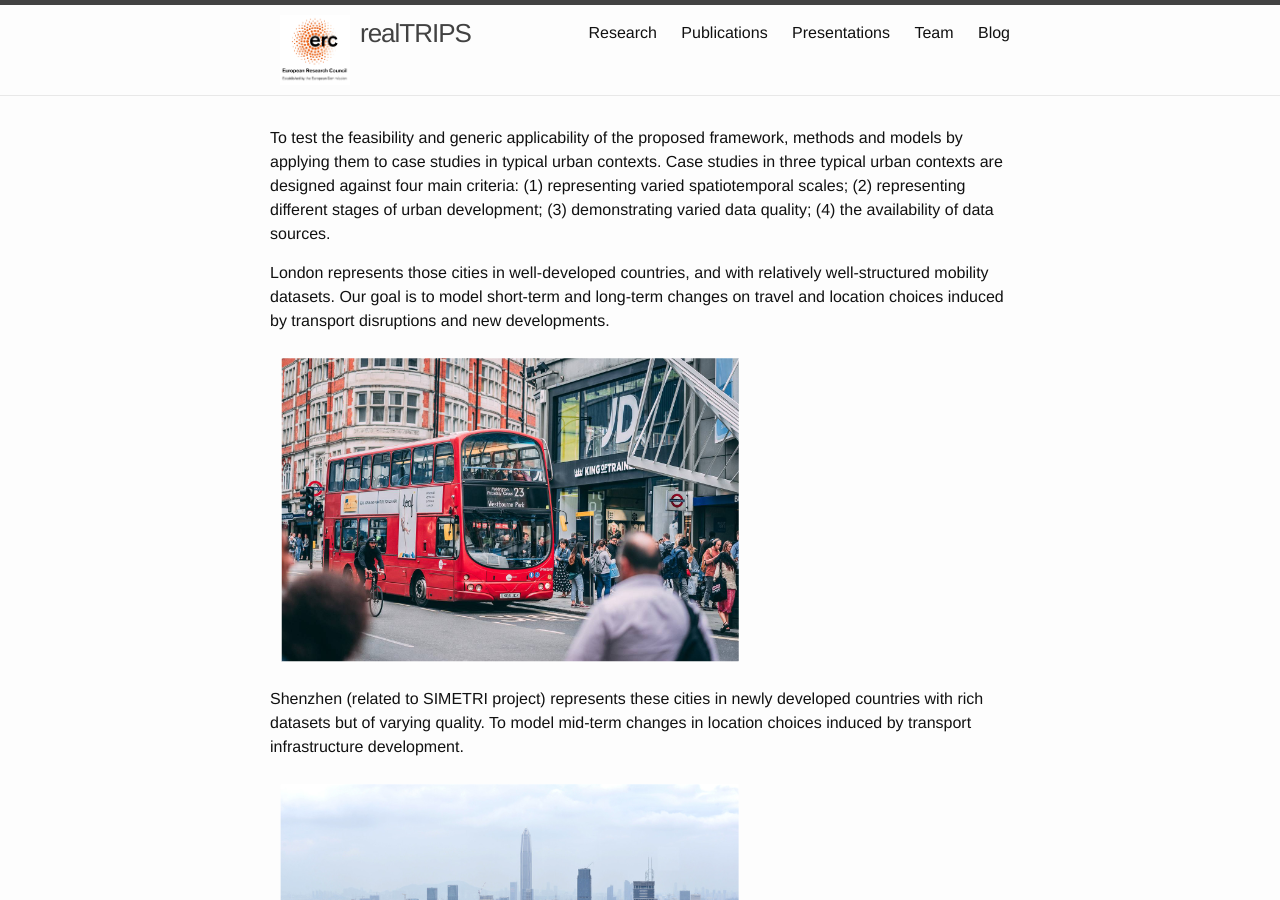
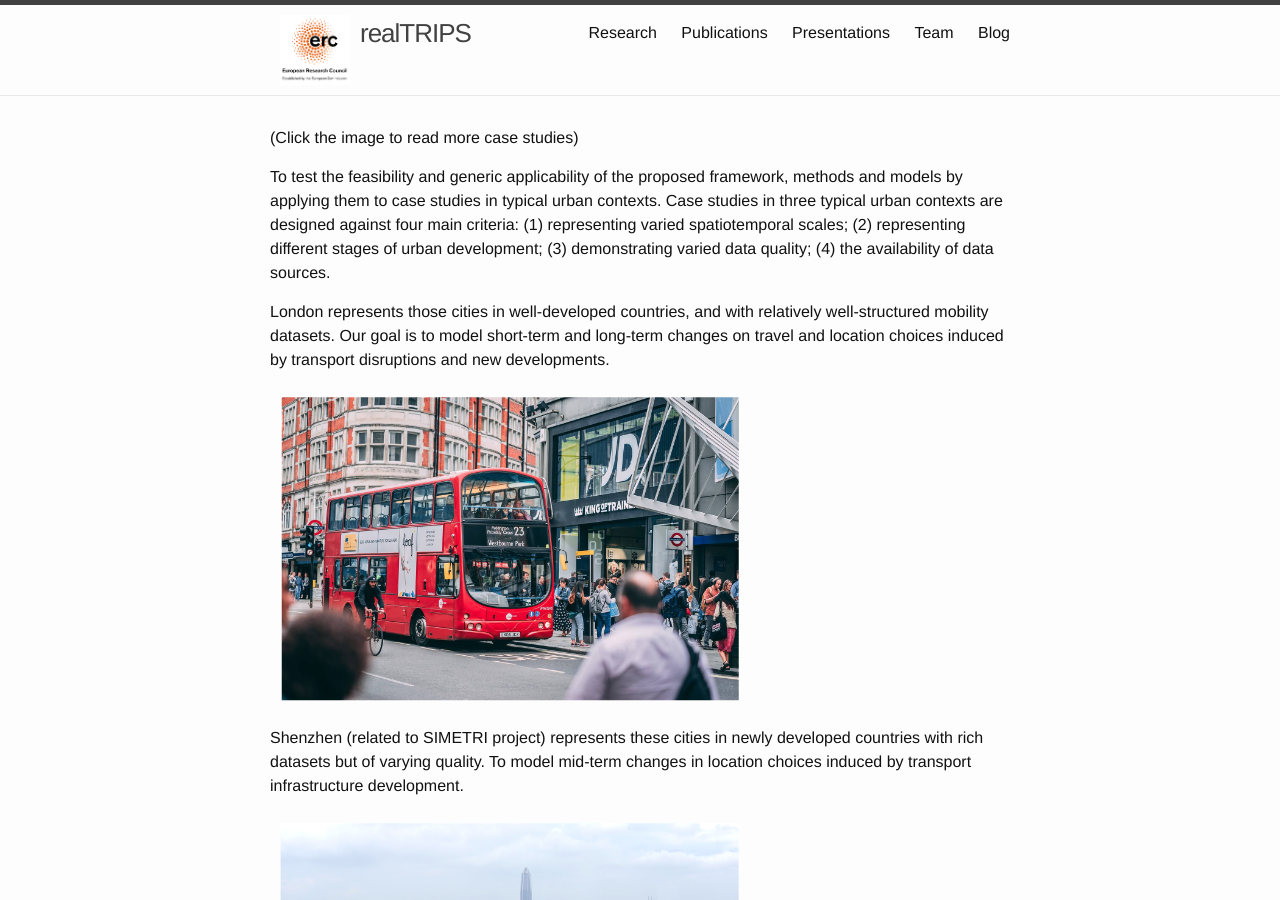
Before and after one commit to c-zhong-ucl-ac-uk/realTRIPS, a Jekyll site: the page built from research.md, in a window 1280 px wide and 900 px high. Built offline with Jekyll 4.4.1, drawn with Linux system fonts in a browser that asks for light colours.

Commit message:
Update research.md

```diff
--- a/research.md
+++ b/research.md
@@ -3,6 +3,8 @@ layout: page
 title: Research
 tagline:
 ---
+
+(Click the image to read more case studies)
 
 To test the feasibility and generic applicability of the proposed framework, methods and models by applying them to case studies in typical urban contexts. Case studies in three typical urban contexts are designed against four main criteria: (1) representing varied spatiotemporal scales; (2) representing different stages of urban development; (3) demonstrating varied data quality; (4) the availability of data sources.
 
@@ -11,7 +13,7 @@ London represents those cities in well-developed countries, and with relatively
 Our goal is to model short-term and long-term changes on travel and location choices induced by transport disruptions and new developments.
 <figure style="width:100%; padding:10px;" >
 	<a href="https://c-zhong-ucl-ac-uk.github.io/realTRIPS/london.html">
-		<img src="{{site.baseurl}}/figures/cities/london.png"/>
+		<img src="/figures/cities/london.png"/>
 	</a>
 </figure>
 
@@ -21,7 +23,7 @@ Shenzhen (related to SIMETRI project) represents these cities in newly developed
 To model mid-term changes in location choices induced by transport infrastructure development.
 <figure style="width:100%; padding:10px;" >
 	<a href="https://c-zhong-ucl-ac-uk.github.io/realTRIPS/shenzhen.html">
-		<img src="{{site.baseurl}}/figures/cities/shenzhen.png"/>
+		<img src="/figures/cities/shenzhen.png"/>
 	</a>
 </figure>
 
@@ -31,7 +33,7 @@ An example application will be developed as mapping dynamic urban space for long
 
 <figure style="width:100%; padding:10px;" >
 	<a href="https://c-zhong-ucl-ac-uk.github.io/realTRIPS/nairobi.html">
-		<img src="{{site.baseurl}}/figures/cities/nairobi.png"/>
+		<img src="/figures/cities/nairobi.png"/>
 	</a>
 </figure>
 
```
